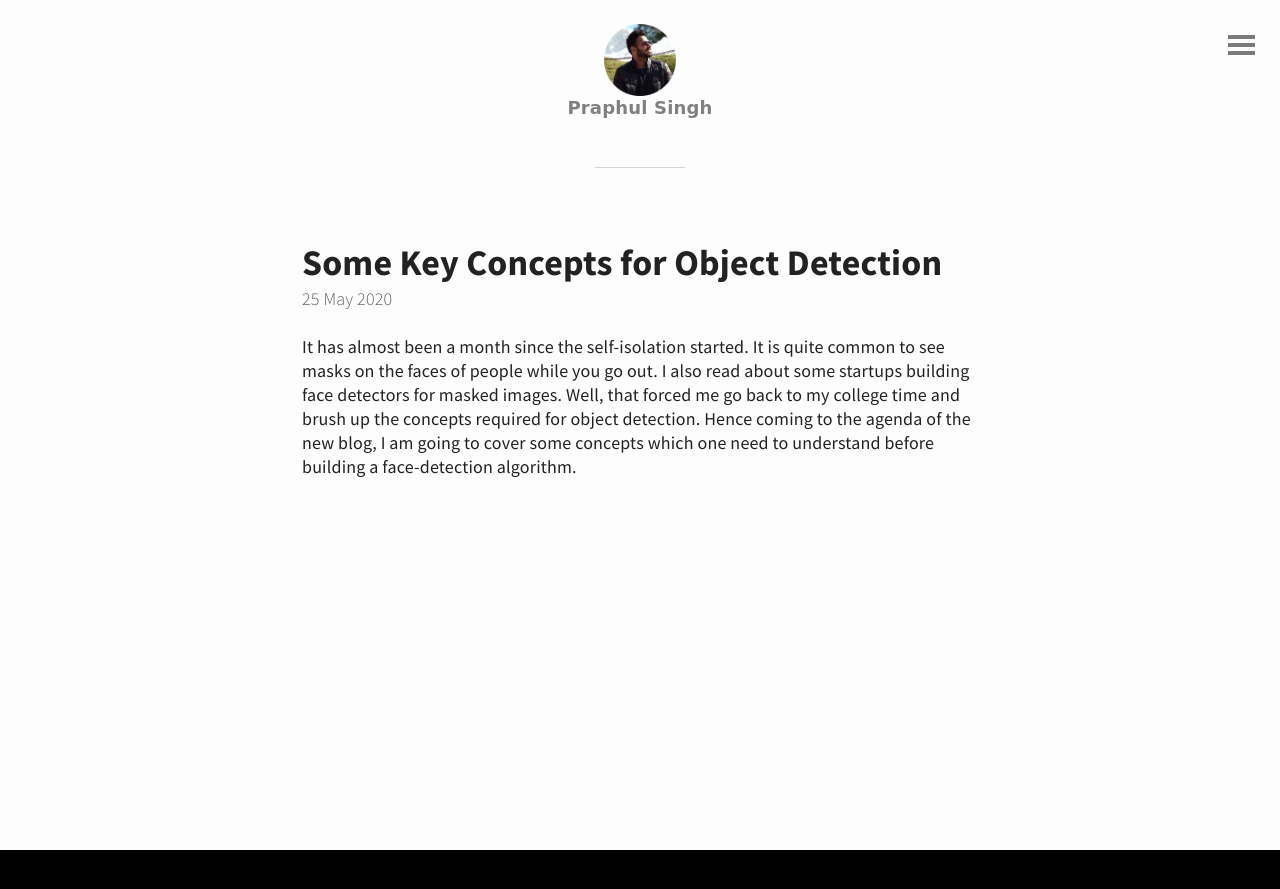
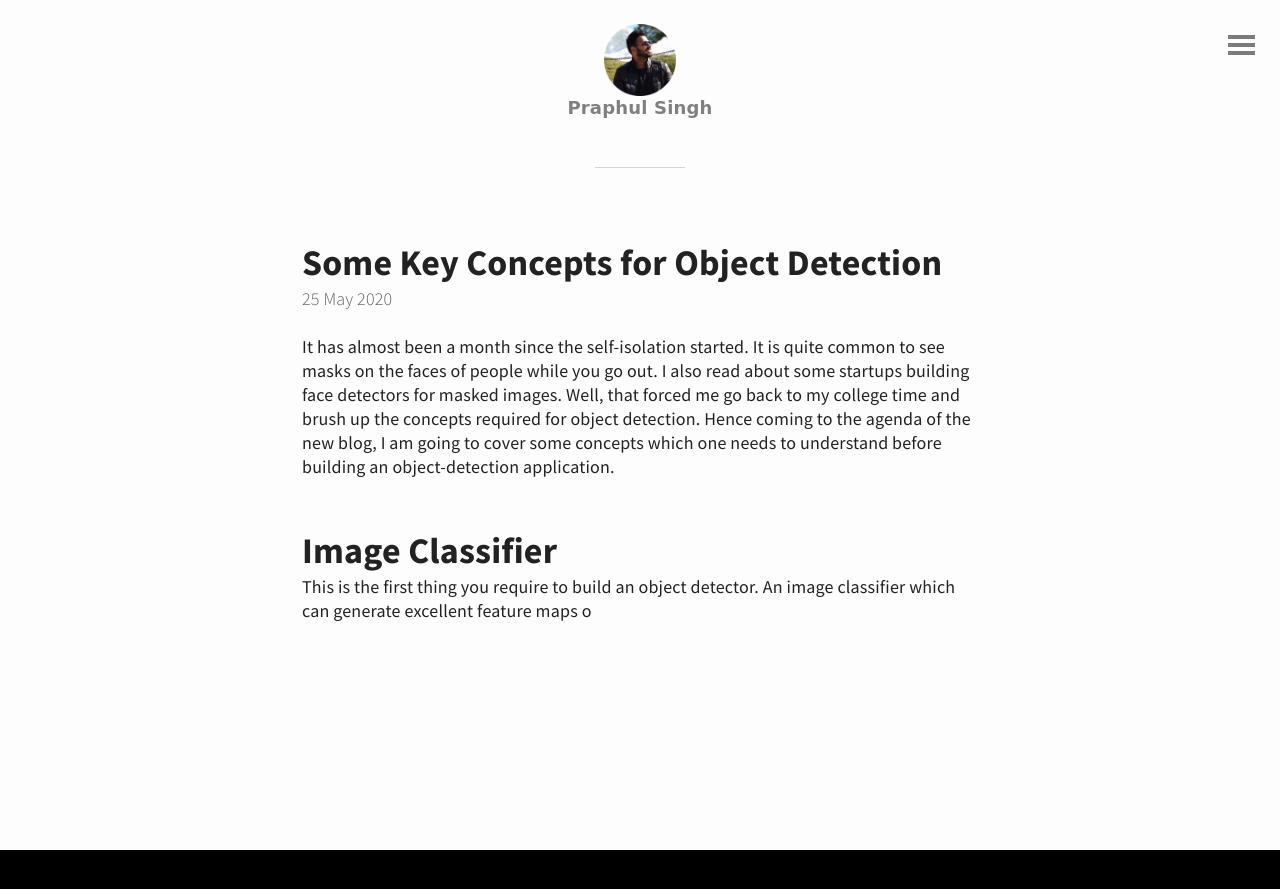
Before and after one commit to spraphul/blog, a Jekyll site: the page built from _posts/2020-05-25-objdet.md, in a window 1280 px wide. Shown: the top 889 px of the page. Built offline with Jekyll 4.4.1, drawn with Linux system fonts in a browser that asks for light colours.

Commit message:
Update 2020-05-25-objdet.md

```diff
--- a/_posts/2020-05-25-objdet.md
+++ b/_posts/2020-05-25-objdet.md
@@ -5,5 +5,9 @@ title : Some Key Concepts for Object Detection
 It has almost been a month since the self-isolation started. It is quite common to see masks on the faces
 of people while you go out. I also read about some startups building face detectors for masked images. Well,
 that forced me go back to my college time and brush up the concepts required for object detection. Hence coming
-to the agenda of the new blog, I am going to cover some concepts which one need to understand before building a
-face-detection algorithm.
+to the agenda of the new blog, I am going to cover some concepts which one needs to understand before building an
+object-detection application.
+
+## Image Classifier
+This is the first thing you require to build an object detector. An image classifier which can generate excellent
+feature maps o
```
